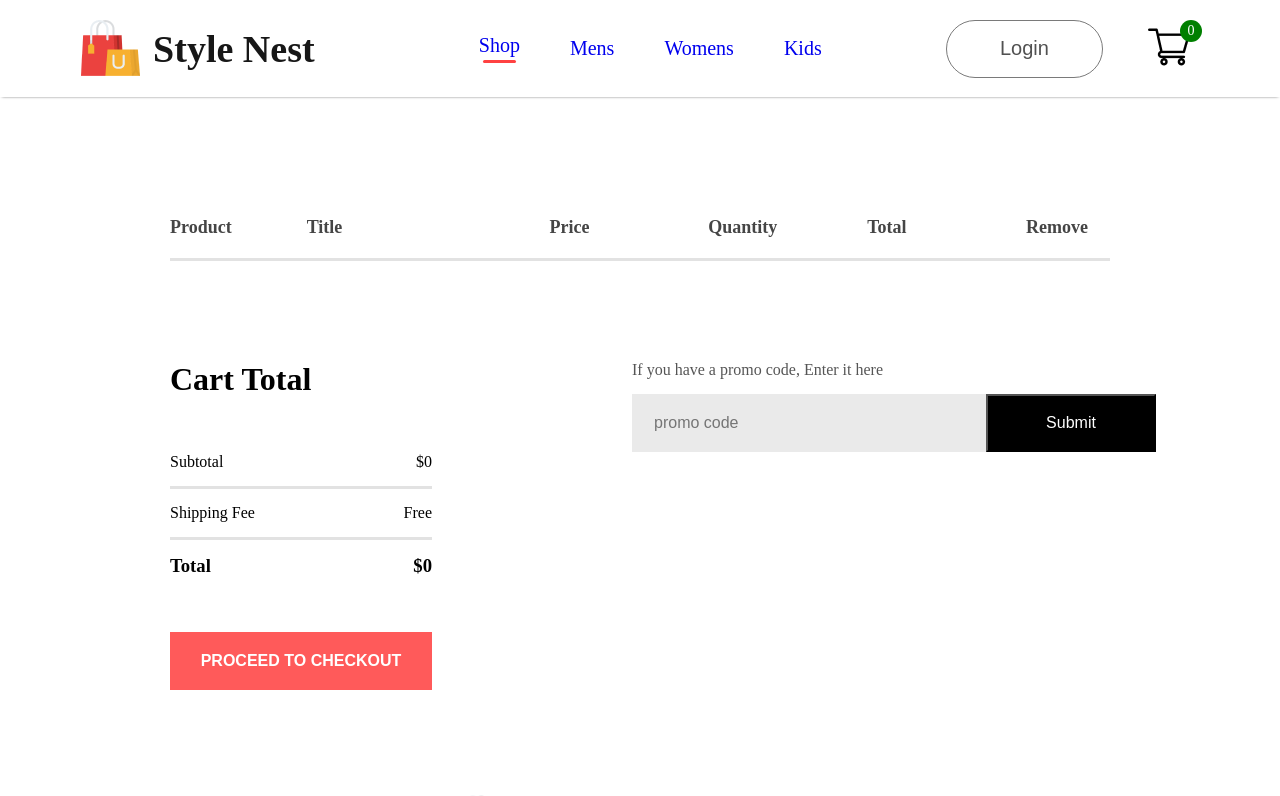
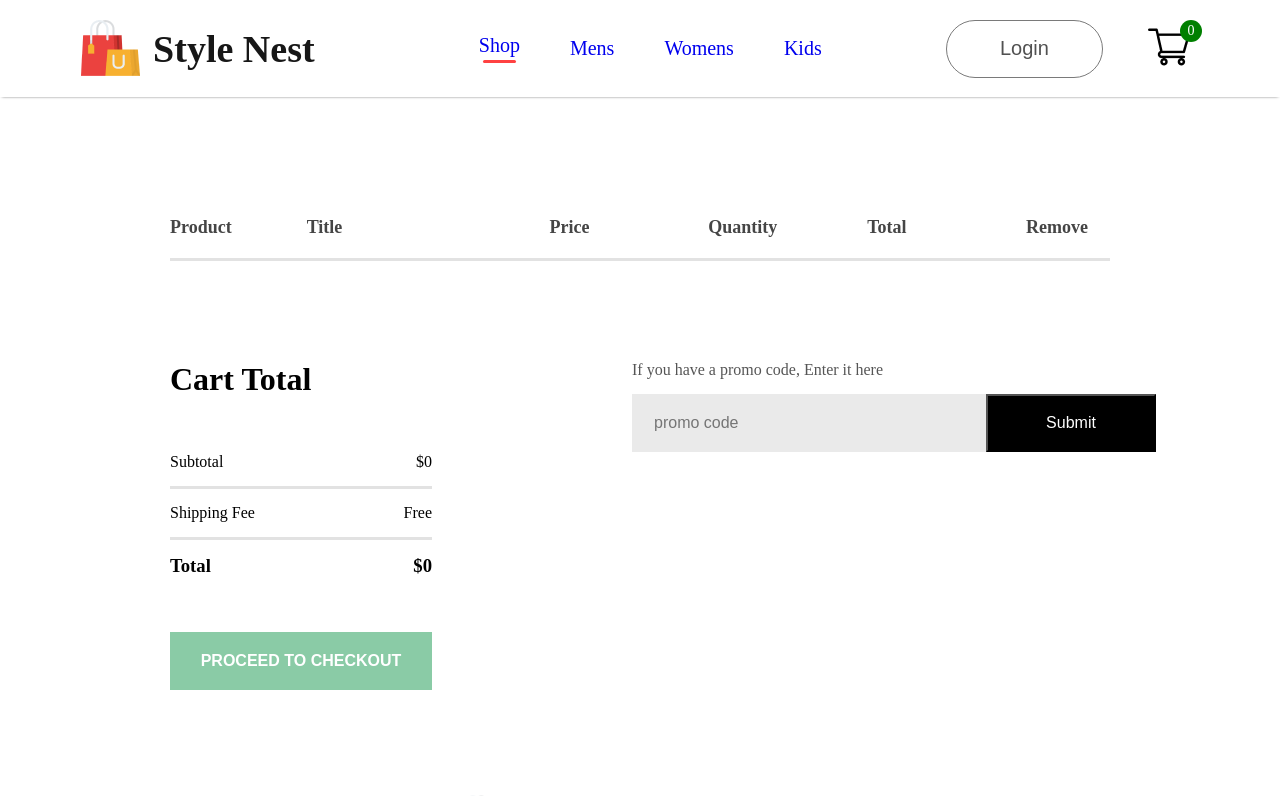
Before and after one commit to Johnnwabueze01/Styles-NEST, a React (Vite) app: page /cart in a window 1280 px wide. Shown: the top 796 px of the page. Built offline with nearby package versions, Linux system fonts and the light colour scheme.

Commit message:
Update CartItems.css

```diff
--- a/src/Components/CartItems/CartItems.css
+++ b/src/Components/CartItems/CartItems.css
@@ -58,7 +58,7 @@
     color: #fff;
     font-size: 16px;
     font-weight: 600;
-    background: #ff5a5a;
+    background: #8ACBA6;
     cursor: pointer;
 }
 .cartitems-promocode{
```
